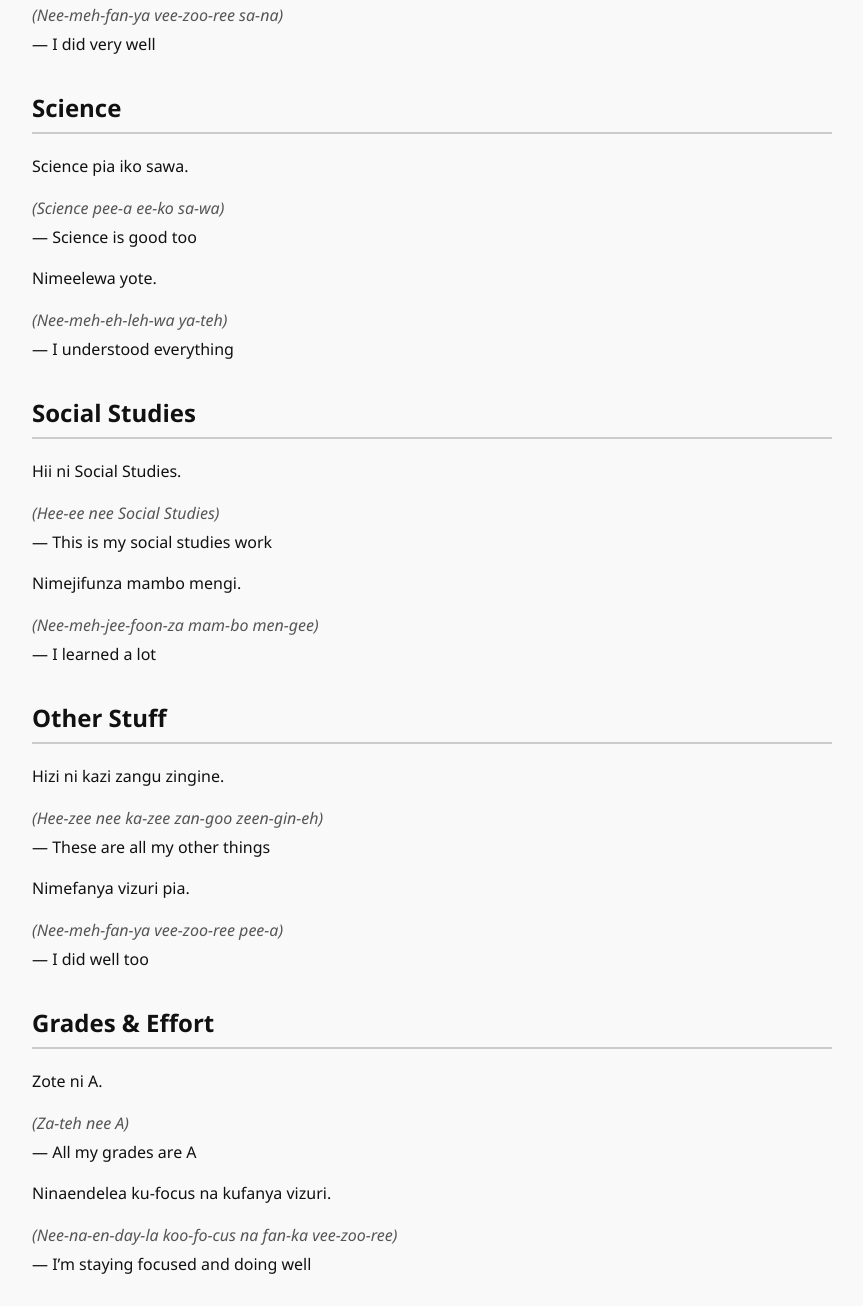
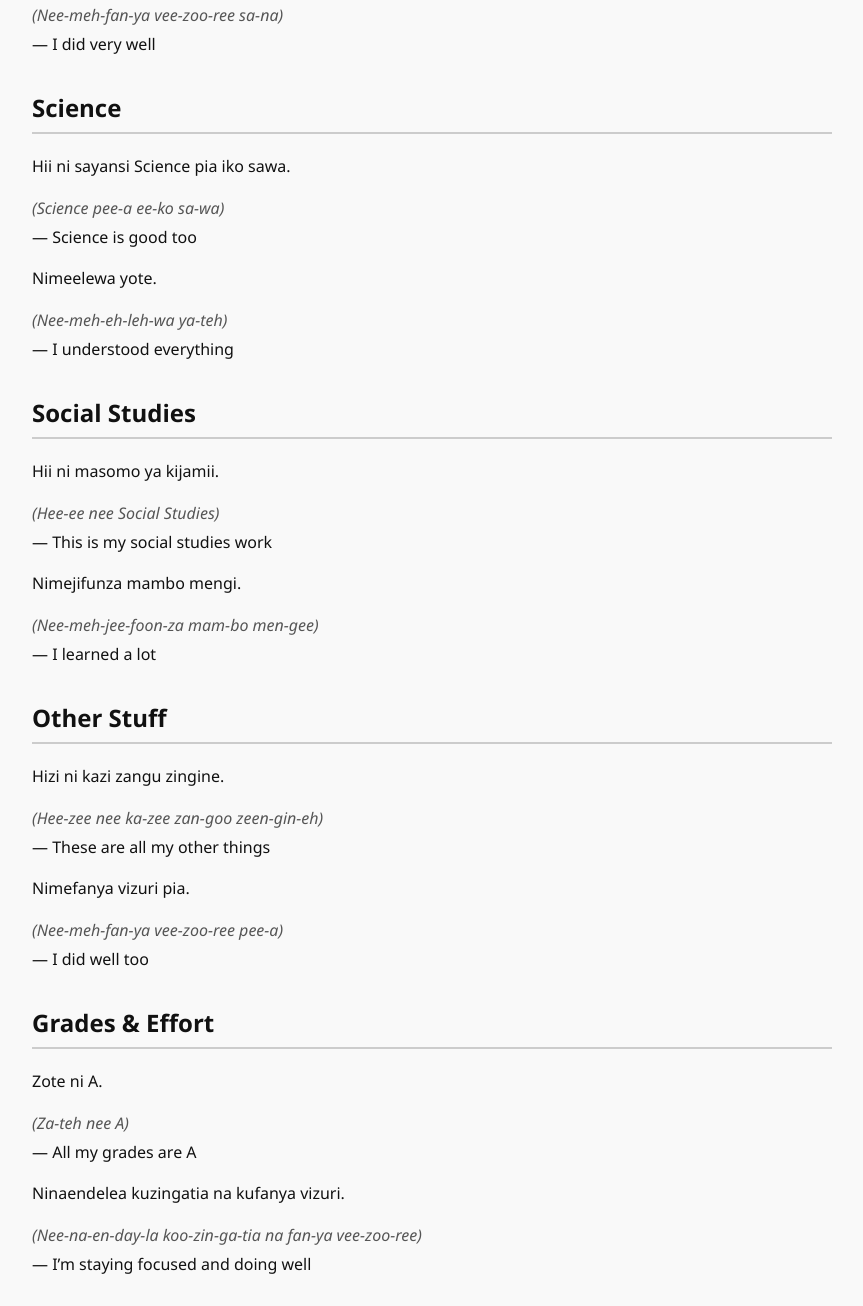
Before and after one commit to goldyea/canterbury, a plain HTML site: page reader-helper.html in a window 1280 px wide. Shown: the part 890-2196 px from the top of the page, without its empty margins (208-1071 px from the left). Drawn offline with Linux system fonts and the light colour scheme.

Commit message:
Update phrases in reader-helper.html for clarity

```diff
--- a/reader-helper.html
+++ b/reader-helper.html
@@ -60,7 +60,7 @@
 <p class="translation">— I did very well</p>
 
 <h2>Science</h2>
-<p>Science pia iko sawa.</p>
+<p>Hii ni sayansi Science pia iko sawa.</p>
 <p class="pronunciation">(Science pee-a ee-ko sa-wa)</p>
 <p class="translation">— Science is good too</p>
 
@@ -69,7 +69,7 @@
 <p class="translation">— I understood everything</p>
 
 <h2>Social Studies</h2>
-<p>Hii ni Social Studies.</p>
+<p>Hii ni masomo ya kijamii.</p>
 <p class="pronunciation">(Hee-ee nee Social Studies)</p>
 <p class="translation">— This is my social studies work</p>
 
@@ -91,8 +91,8 @@
 <p class="pronunciation">(Za-teh nee A)</p>
 <p class="translation">— All my grades are A</p>
 
-<p>Ninaendelea ku-focus na kufanya vizuri.</p>
-<p class="pronunciation">(Nee-na-en-day-la koo-fo-cus na fan-ka vee-zoo-ree)</p>
+<p>Ninaendelea kuzingatia na kufanya vizuri.</p>
+<p class="pronunciation">(Nee-na-en-day-la koo-zin-ga-tia na fan-ya vee-zoo-ree)</p>
 <p class="translation">— I’m staying focused and doing well</p>
 
 <h2>Ending / Questions</h2>
```
